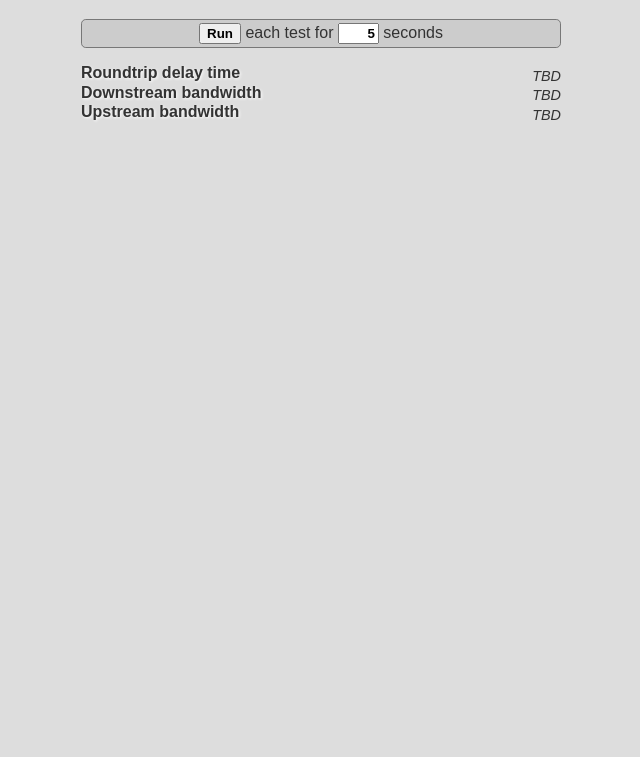
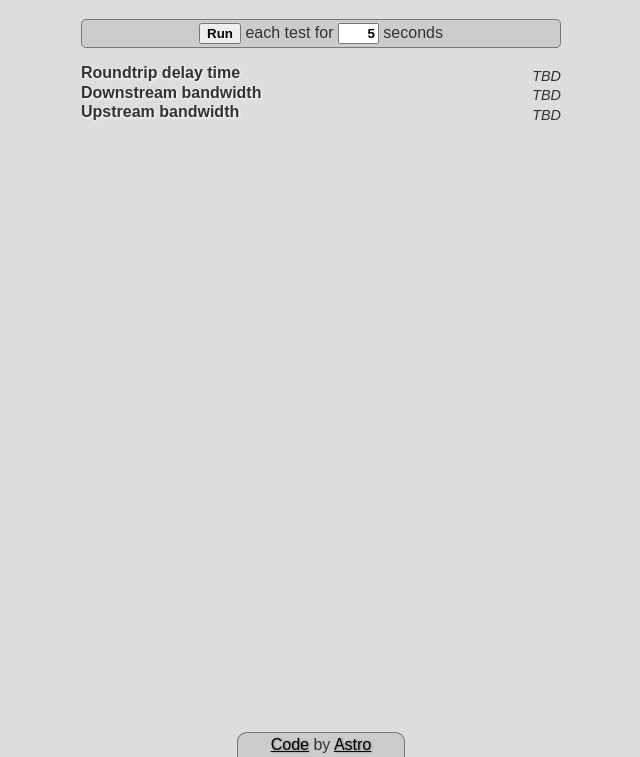
Before and after one commit to astro/spacesocket, a plain HTML site: page speedtest/index.html in a window 1280 px wide. Shown: the part 43-800 px from the top of the page, without its empty margins (319-959 px from the left). Drawn offline with nearby package versions, Linux system fonts and the light colour scheme.

Commit message:
speedtest style

```diff
--- a/speedtest/index.html
+++ b/speedtest/index.html
@@ -42,6 +42,30 @@
       #duration {
         text-align: right;
       }
+      #about {
+        position: absolute;
+	bottom: 0;
+	left: 30%;
+	right: 30%;
+	text-align: center;
+	width: 10em;
+	margin: 0 auto;
+        background-color: #ccc;
+	border: 1px solid #777;
+	border-bottom: none;
+	border-top-left-radius: 0.6em;
+	border-top-right-radius: 0.6em;
+	padding: 0.2em;
+      }
+      a {
+        color: black;
+        font-decoration: none;
+	text-shadow: #777 1px 0px 2px;
+      }
+      a:hover {
+        font-decoration: none;
+	text-shadow: white 1px 1px 3px;
+      }
     </style>
   </head>
 
@@ -49,6 +73,12 @@
     <h1>WebSocket Speed Test</h1>
 
     <p id="broken">Get a browser first!</p>
+
+    <p id="about">
+      <a href="http://github.com/astro/spacesocket/tree/master/speedtest/">Code</a>
+      by
+      <a href="http://twitter.com/astro1138">Astro</a>
+    </p>
   </body>
 
   <script src="http://ajax.googleapis.com/ajax/libs/jquery/1.4.2/jquery.min.js" type="text/javascript"></script>
```
